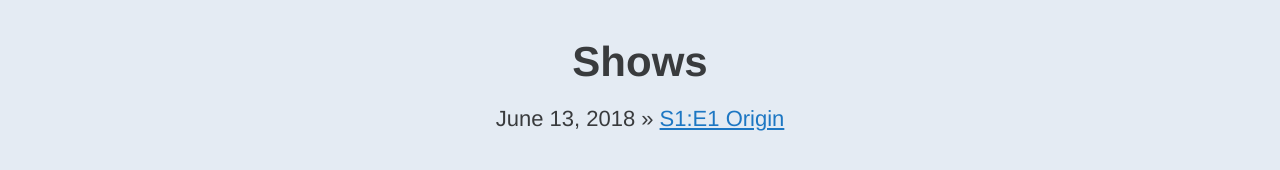
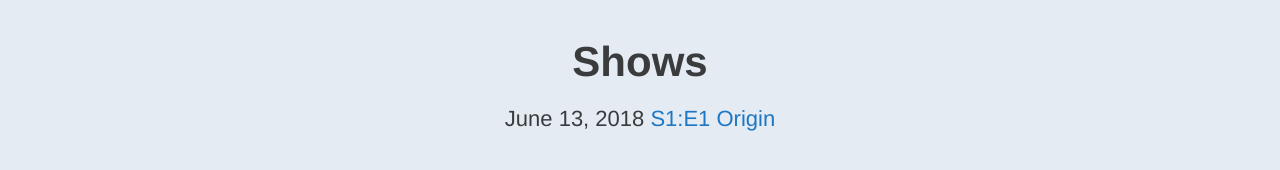
Before and after one commit to developingfatigue/website, a Jekyll site: the page built from index.md, in a window 1280 px wide. Shown: the part 554-724 px from the top of the page. Built offline with Jekyll 4.4.1, drawn with Linux system fonts in a browser that asks for light colours.

Commit message:
LAYOUT: alter the landing page/post layouts

```diff
--- a/_layouts/default.html
+++ b/_layouts/default.html
@@ -12,7 +12,7 @@
     <ul class="flex-container">
       <li class="flex-item header">
         <div class="background">
-          <h1>Developing Fatigue Podcast</h1>
+          <h1><a href="https://developingfatigue.fm/">Developing Fatigue Podcast</a></h1>
         </div>
         <nav class="podcast-nav">
           <ul>
@@ -58,7 +58,7 @@
           <h2>Shows</h2>
           <ul class="episode__links">
             {% for post in site.posts %}
-              <li><span class="date">{{post.date | date: '%B %d, %Y'}}</span> &raquo; <a href="{{ post.url }}">{{ post.title }}</a></li>
+              <li><span class="date">{{post.date | date: '%B %d, %Y'}}</span> <a href="{{ post.url }}">{{ post.title }}</a></li>
             {% endfor %}
           </ul>
         </div>
--- a/_layouts/post.html
+++ b/_layouts/post.html
@@ -12,7 +12,7 @@
     <ul class="flex-container">
       <li class="flex-item header">
         <div class="background">
-          <h1>Developing Fatigue Podcast</h1>
+          <h1><a href="https://developingfatigue.fm/">Developing Fatigue Podcast</a></h1>
         </div>
         <nav class="podcast-nav">
           <ul>
--- a/assets/default.css
+++ b/assets/default.css
@@ -20,6 +20,10 @@
   text-rendering: auto;
   -webkit-font-smoothing: antialiased;
   -moz-osx-font-smoothing: grayscale;
+}
+.background a {
+  color: #fff;
+  text-decoration: none;
 }
 .header {
   flex: 1 1 auto;
@@ -69,6 +73,9 @@
   font-size: 18px;
   text-align: center;
   padding-bottom: 20px;
+}
+.podcast-episodes a {
+  text-decoration: none;
 }
 .podcast-episodes h2 {
   padding-top: 20px;
--- a/assets/post.css
+++ b/assets/post.css
@@ -20,6 +20,10 @@
   text-rendering: auto;
   -webkit-font-smoothing: antialiased;
   -moz-osx-font-smoothing: grayscale;
+}
+.background a {
+  color: #fff;
+  text-decoration: none;
 }
 .header {
   flex: 1 1 auto;
```
